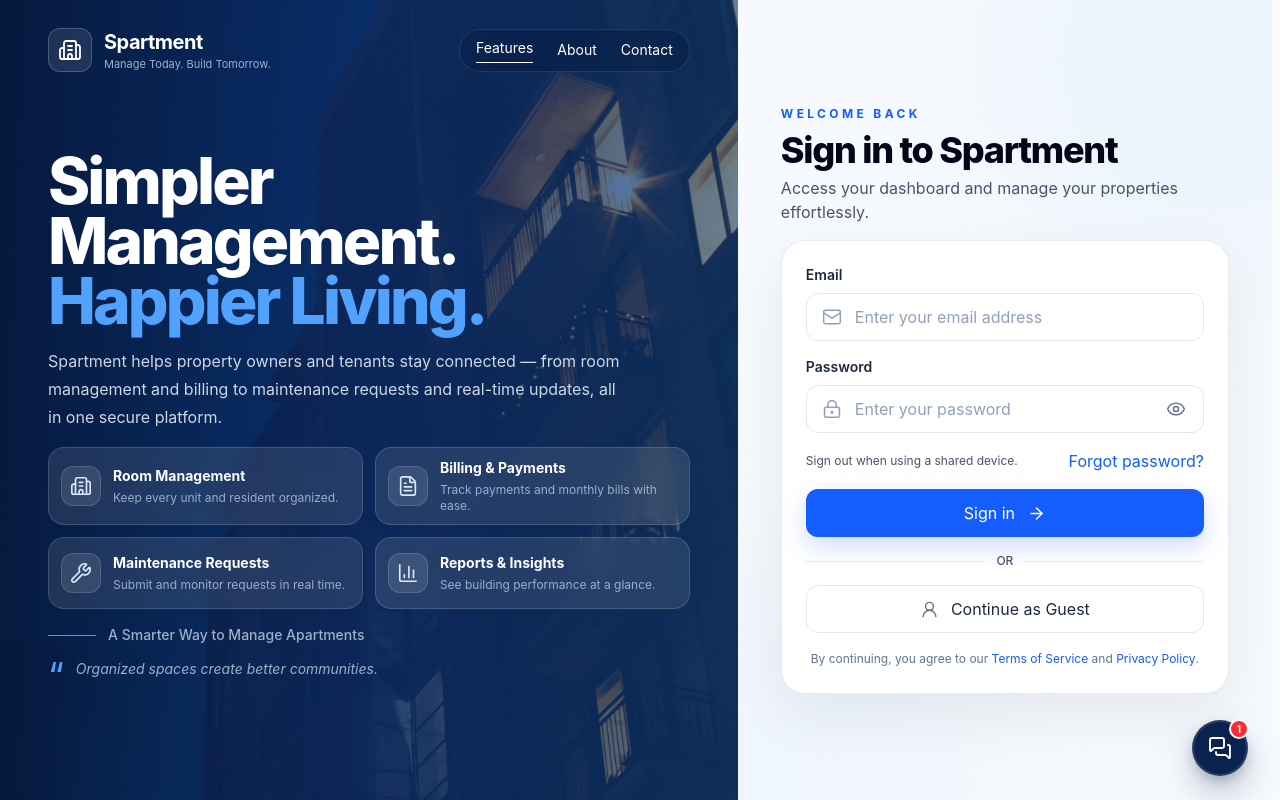
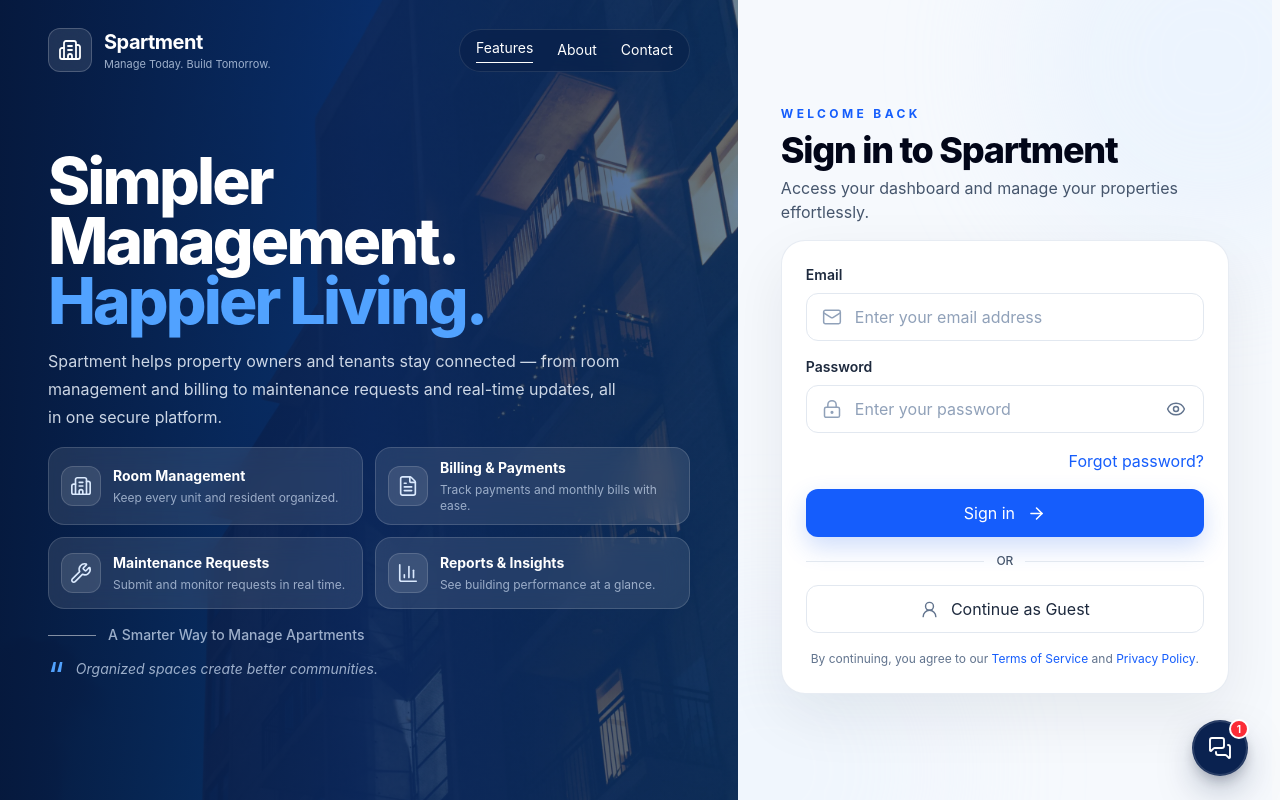
Before and after one commit to Ercklyg/final---spartment, a React (Vite) app in the folder Frontend/: page / in a window 1280 px wide. Shown: the top 800 px of the page. Built offline with nearby package versions, Linux system fonts and the light colour scheme; no server answers.

Commit message:
Remove shared device login reminder

```diff
--- a/Frontend/src/components/landing/LoginCard.jsx
+++ b/Frontend/src/components/landing/LoginCard.jsx
@@ -145,9 +145,7 @@ function LoginCard({ onContinueAsGuest, onSignIn }) {
             </p>
           )}
 
-          <div className="flex items-center justify-between">
-            <span className="text-xs text-slate-600">Sign out when using a shared device.</span>
-
+          <div className="flex justify-end">
             <button
               type="button"
               onClick={()=>setIsRecovering(true)}
```
